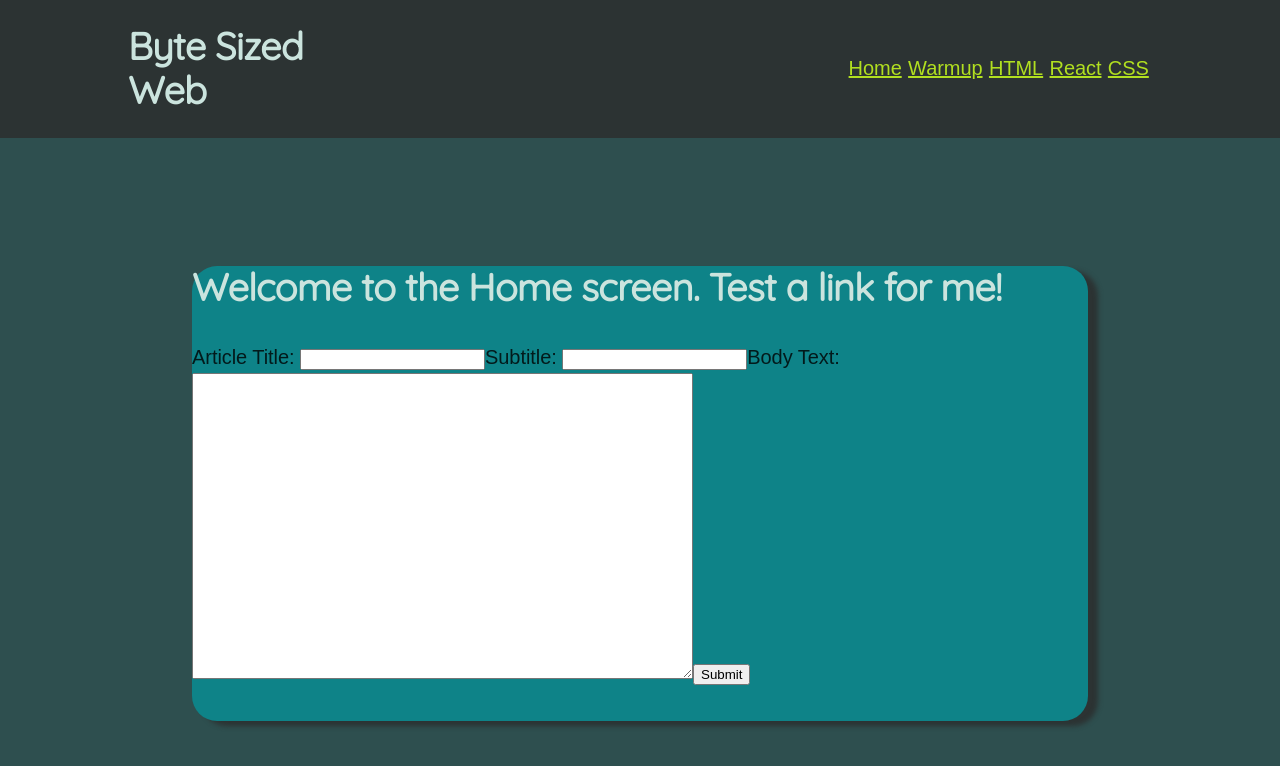
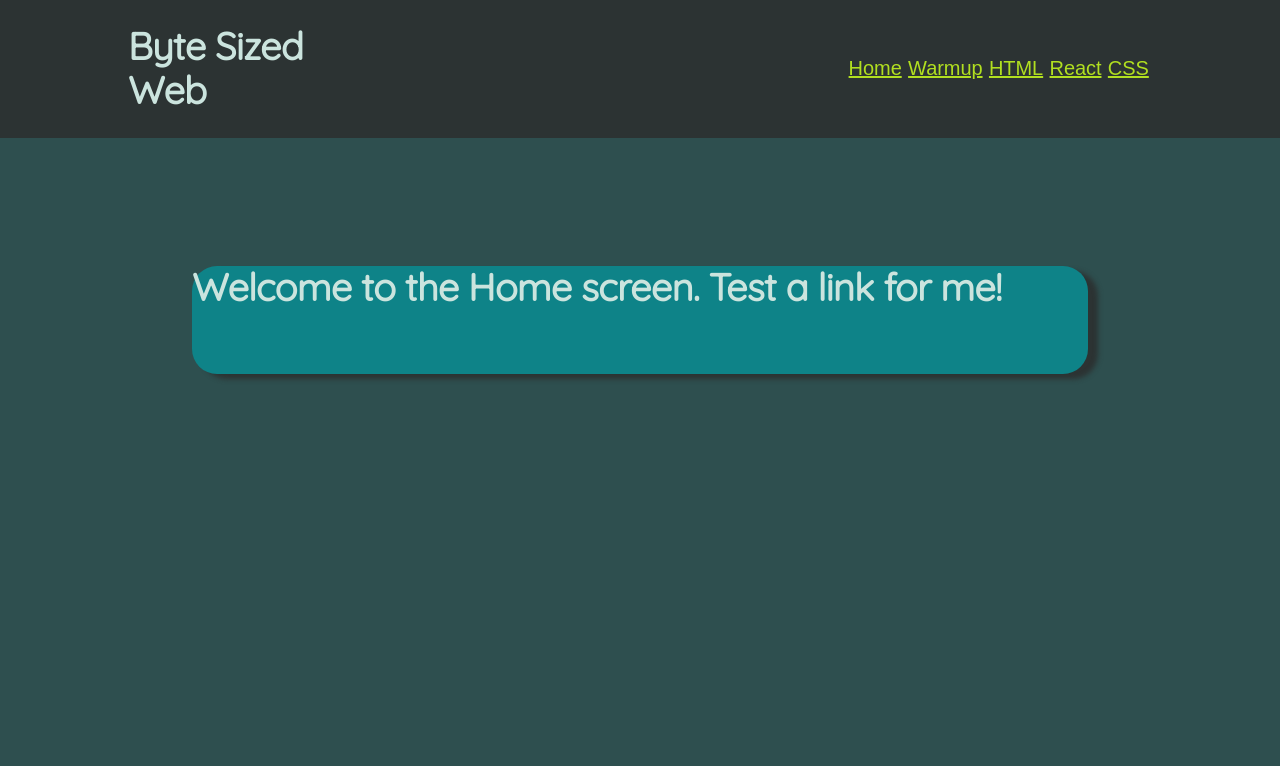
Before and after one commit to slimmgrimm/byte-sized-web, a React (Create React App) app: page / in a window 1280 px wide. Shown: the top 766 px of the page. Built offline with nearby package versions, Linux system fonts and the light colour scheme; a web font is replaced by a local one.

Commit message:
Add posts.json object array

```diff
--- a/src/pages/home.js
+++ b/src/pages/home.js
@@ -4,7 +4,7 @@ function Home() {
     return (
         <article>
         <h1>Welcome to the Home screen. Test a link for me!</h1>
-        <form onSubmit={e => {
+        {/* <form onSubmit={e => {
              e.preventDefault();
              //function addToArticleArray();
             }}
@@ -21,7 +21,7 @@ function Home() {
             <textarea rows='20' cols='60' id='text' name='text'></textarea>
 
             <button type='submit'>Submit</button>
-        </form>
+        </form> */}
         </article>
     )
 }
```
Also changed, not shown: src/pages/posts.json (line endings or trailing spaces).
